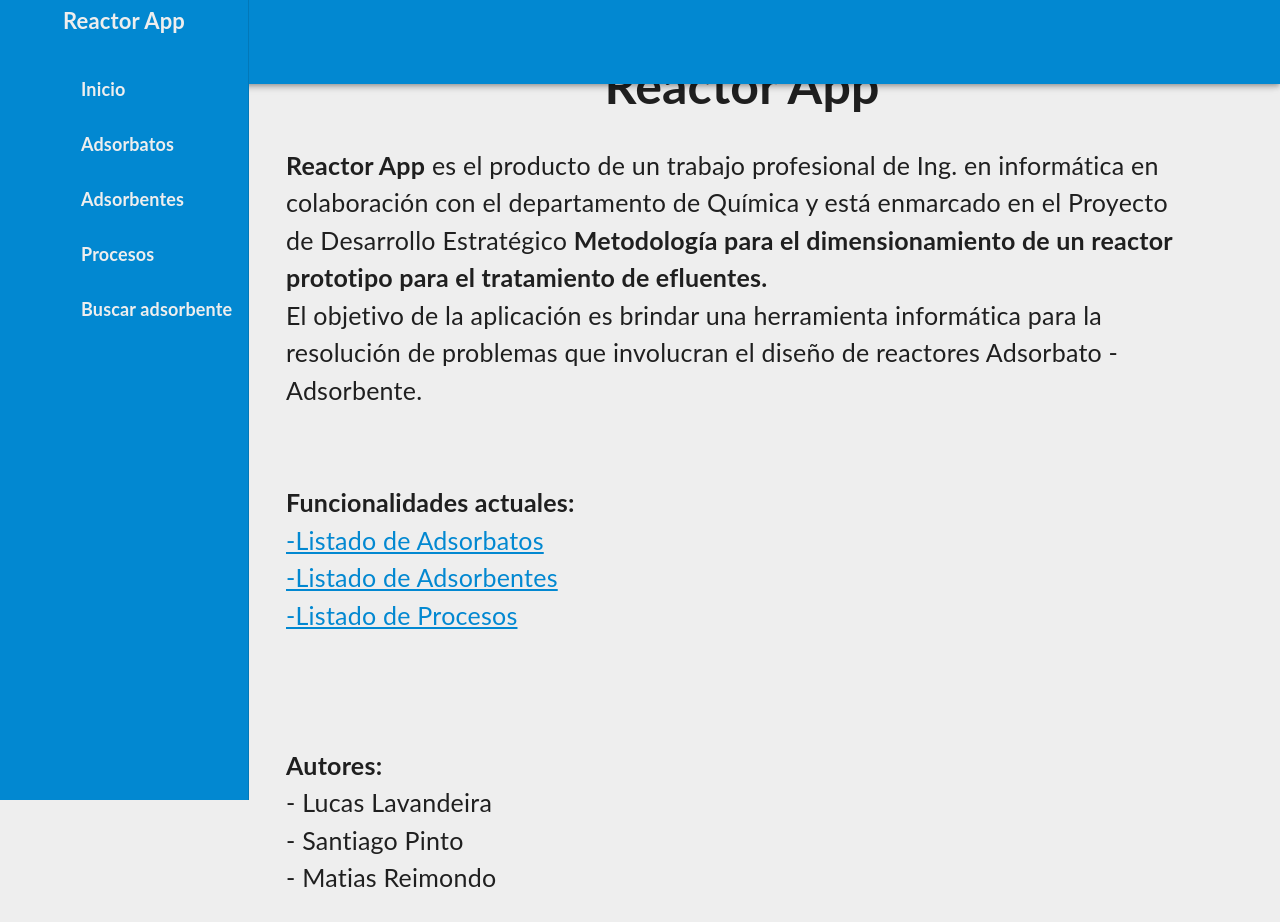
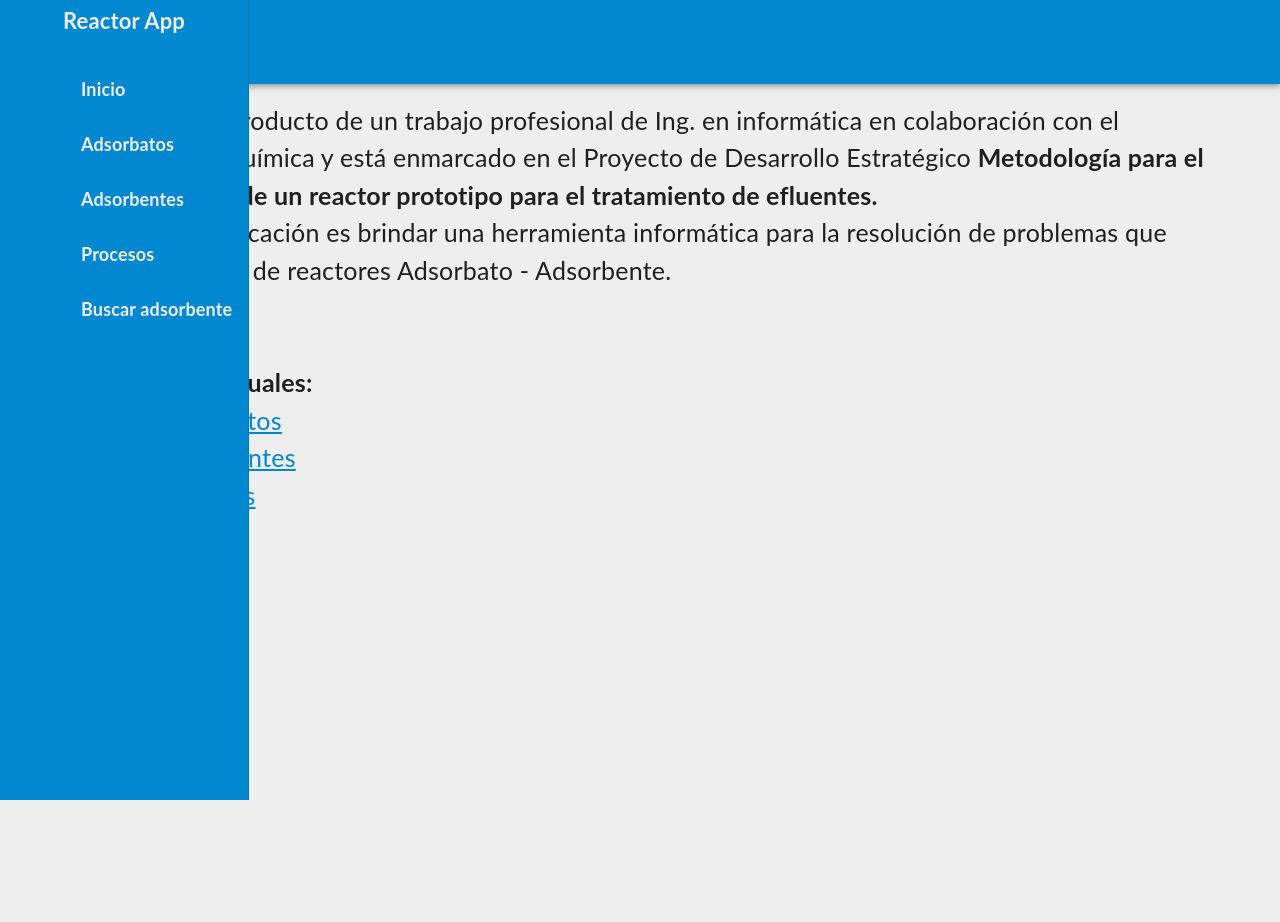
Before and after one commit to Reactor-Army/reactor_frontend, a React (Create React App) app: page / in a window 1280 px wide. After the commit the page ends 802 px from the top, so only its background shows below. Built offline with nearby package versions, Linux system fonts and the light colour scheme; no server answers.

Commit message:
Remove more custom styles

```diff
--- a/src/components/HomePage/Homepage.jsx
+++ b/src/components/HomePage/Homepage.jsx
@@ -1,18 +1,13 @@
 import React from "react";
-import Container from "@material-ui/core/Container";
 
 import {HomeTitle} from "./Styles";
 import {HomepageWallText} from "./HomepageWallText";
 
 export function Homepage() {
   return (
-    <Container
-      maxWidth="md"
-      style={{
-        marginTop: "50px",
-      }}>
+    <>
       <HomeTitle>Reactor App </HomeTitle>
       <HomepageWallText />
-    </Container>
+    </>
   );
 }
--- a/src/routing/PrivateRoute.js
+++ b/src/routing/PrivateRoute.js
@@ -1,18 +1,15 @@
 import {Route, Redirect} from "react-router-dom";
 import React from "react";
-import {PageContainer} from "../components/PageContainer/PageContainer";
-import {PageContent} from "../components/PageContent/PageContent";
+import Container from "@material-ui/core/Container";
 
 export const PrivateRoute = ({component: Component, authed, ...rest}) => {
   return authed === 0 ? (
     <Route
       {...rest}
       render={(props) => (
-        <PageContainer>
-          <PageContent>
-            <Component {...props} />
-          </PageContent>
-        </PageContainer>
+        <Container>
+          <Component {...props} />
+        </Container>
       )}
     />
   ) : (
```
